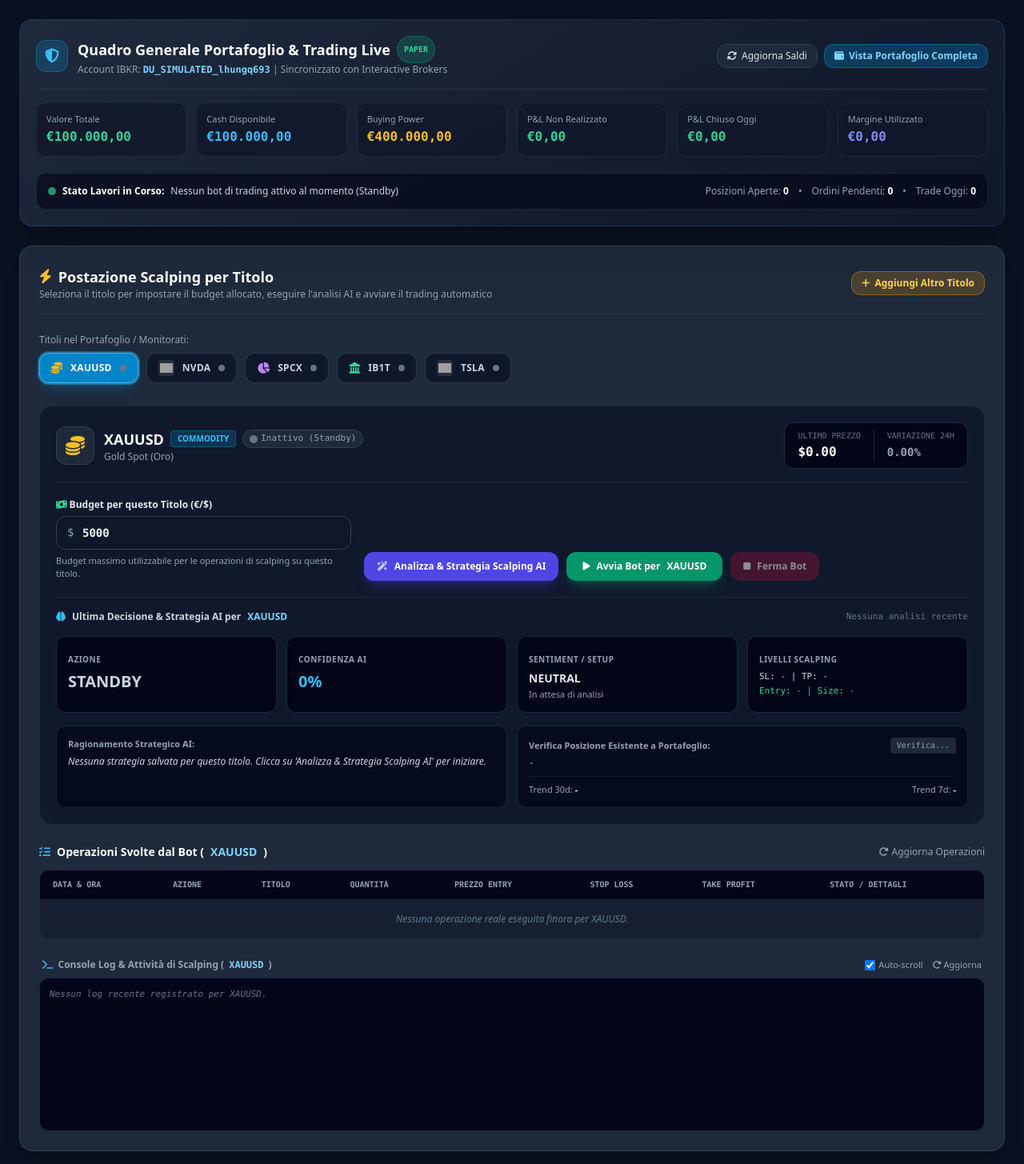
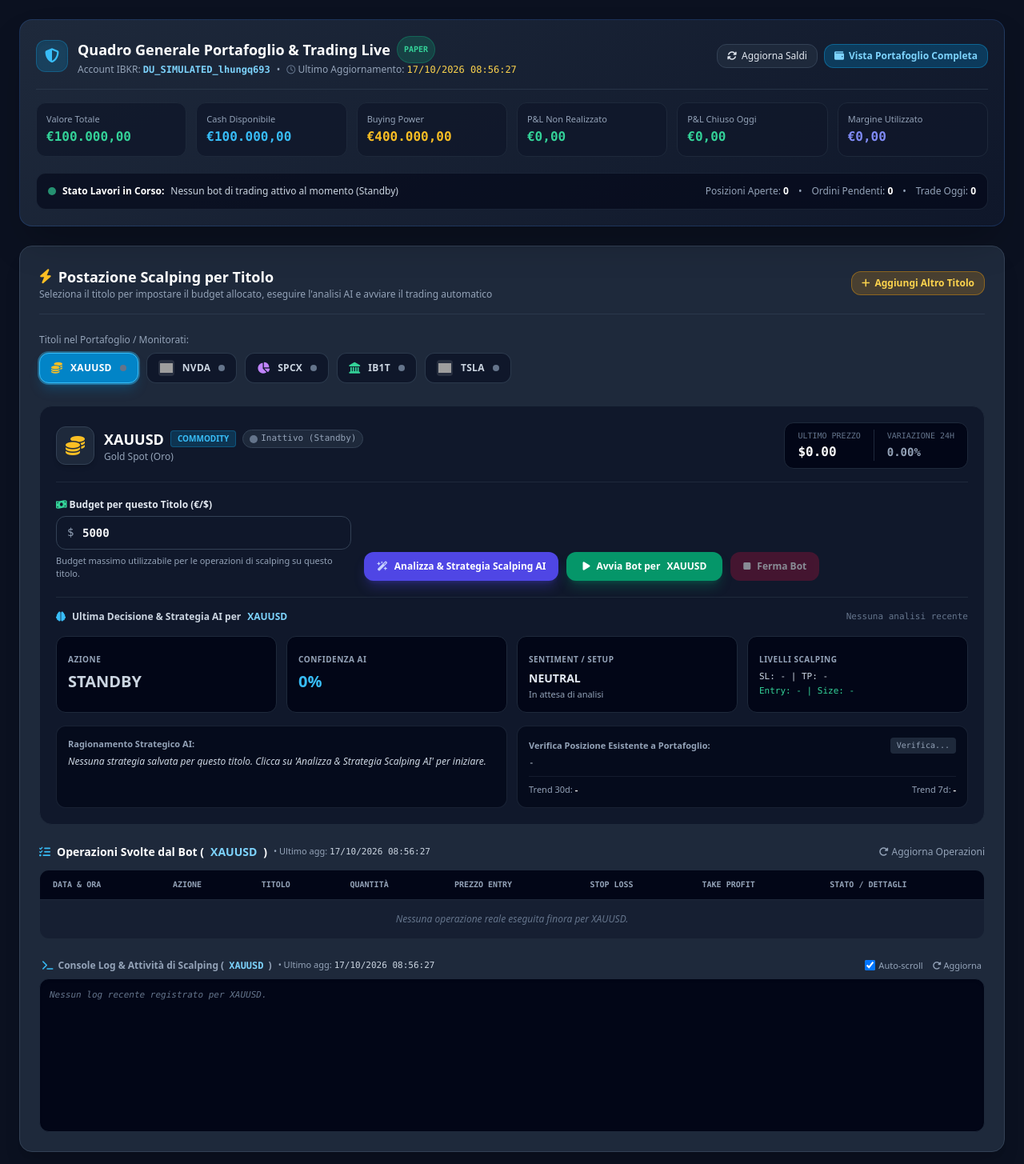
Before and after one commit to ciacky85/tradest, a FastAPI app: page / in a window 1280 px wide. Shown: the part 92-1547 px from the top of the page at 80% size. Run offline with FastAPI, Linux system fonts and the light colour scheme; data that the repository does not hold is empty; some libraries are stand-ins or nearby versions; grey boxes are pictures that could not be loaded.

Commit message:
feat(ui): add live last update timestamps and robust loading states across portfolio and operation frames

```diff
--- a/app/templates/index.html
+++ b/app/templates/index.html
@@ -131,12 +131,16 @@
                 Quadro Generale Portafoglio & Trading Live
                 <span id="overviewModeBadge" class="text-[10px] font-mono uppercase px-2 py-0.5 rounded-full bg-emerald-500/20 text-emerald-400 border border-emerald-500/30">PAPER</span>
               </h2>
-              <p class="text-xs text-slate-400">Account IBKR: <span id="overviewAccountId" class="font-mono text-sky-300 font-semibold">-</span> | Sincronizzato con Interactive Brokers</p>
+              <p class="text-xs text-slate-400 flex flex-wrap items-center gap-2">
+                <span>Account IBKR: <span id="overviewAccountId" class="font-mono text-sky-300 font-semibold">-</span></span>
+                <span>•</span>
+                <span class="text-slate-400"><i class="fa-regular fa-clock text-slate-500 text-[11px]"></i> Ultimo Aggiornamento: <span id="overviewLastSync" class="font-mono text-amber-300 font-medium">In attesa...</span></span>
+              </p>
             </div>
           </div>
 
           <div class="flex items-center gap-2">
-            <button onclick="loadPortfolioData()" class="px-3 py-1.5 rounded-xl bg-slate-800 hover:bg-slate-700 text-slate-200 text-xs font-medium transition flex items-center gap-1.5 border border-slate-700">
+            <button id="btnOverviewRefresh" onclick="loadPortfolioData()" class="px-3 py-1.5 rounded-xl bg-slate-800 hover:bg-slate-700 text-slate-200 text-xs font-medium transition flex items-center gap-1.5 border border-slate-700">
               <i class="fa-solid fa-arrows-rotate"></i> Aggiorna Saldi
             </button>
             <button onclick="switchMainScreen('portfolio')" class="px-3 py-1.5 rounded-xl bg-sky-600/30 hover:bg-sky-600/50 text-sky-300 text-xs font-semibold transition flex items-center gap-1.5 border border-sky-500/40">
@@ -338,10 +342,13 @@
         <!-- OPERAZIONI SVOLTE ED ESECUZIONI DEL TITOLO (FRAME RIASSUNTIVO ELEGANTE) -->
         <div class="space-y-3">
           <div class="flex items-center justify-between">
+            <div class="flex items-center gap-2">
               <h3 class="text-sm font-bold text-white flex items-center gap-2">
                 <i class="fa-solid fa-list-check text-sky-400"></i> Operazioni Svolte dal Bot (<span class="activeSymLabel text-sky-300">XAUUSD</span>)
               </h3>
-            <button onclick="fetchBotOperations()" class="text-xs text-slate-400 hover:text-white transition flex items-center gap-1">
+              <span class="text-[11px] text-slate-400 hidden sm:inline">• Ultimo agg: <span id="operationsLastSync" class="font-mono text-slate-300">-</span></span>
+            </div>
+            <button id="btnOperationsRefresh" onclick="fetchBotOperations()" class="text-xs text-slate-400 hover:text-white transition flex items-center gap-1">
               <i class="fa-solid fa-rotate-right"></i> Aggiorna Operazioni
             </button>
           </div>
@@ -372,15 +379,18 @@
         <!-- LOG CONSOLE DI MERCATO & MONITORAGGIO IN BACKGROUND -->
         <div class="space-y-2">
           <div class="flex items-center justify-between text-xs text-slate-400 px-1">
+            <div class="flex items-center gap-2">
               <span class="flex items-center gap-1.5 font-semibold">
                 <i class="fa-solid fa-terminal text-sky-400"></i> Console Log & Attività di Scalping (<span class="activeSymLabel text-sky-300 font-mono">XAUUSD</span>)
               </span>
+              <span class="text-[11px] text-slate-400 hidden sm:inline">• Ultimo agg: <span id="logsLastSync" class="font-mono text-slate-300">-</span></span>
+            </div>
             <div class="flex items-center gap-3">
               <label class="flex items-center gap-1 text-[11px] cursor-pointer">
                 <input type="checkbox" id="autoScrollLogs" checked class="rounded border-slate-700 bg-slate-800 text-sky-500" />
                 <span>Auto-scroll</span>
               </label>
-              <button onclick="fetchBotLogs()" class="hover:text-white transition text-[11px]">
+              <button id="btnLogsRefresh" onclick="fetchBotLogs()" class="hover:text-white transition text-[11px]">
                 <i class="fa-solid fa-rotate-right"></i> Aggiorna
               </button>
             </div>
@@ -405,10 +415,14 @@
             </div>
             <div>
               <h2 class="text-lg font-bold text-white">Portafoglio Interattivo Interactive Brokers</h2>
-              <p class="text-xs text-slate-400">Situazione dettagliata di liquidità, posizioni aperte, ordini pendenti ed esecuzioni storiche</p>
-            </div>
-          </div>
-          <button onclick="loadPortfolioData()" class="bg-blue-600 hover:bg-blue-500 text-white px-4 py-2 rounded-xl text-xs font-semibold transition flex items-center gap-1.5 shadow">
+              <p class="text-xs text-slate-400 flex flex-wrap items-center gap-2">
+                <span>Situazione dettagliata di liquidità, posizioni aperte, ordini pendenti ed esecuzioni storiche</span>
+                <span>•</span>
+                <span class="text-slate-300 font-medium"><i class="fa-regular fa-clock text-slate-400 text-[11px]"></i> Ultimo Aggiornamento: <span id="portfolioLastSync" class="font-mono text-emerald-400 font-bold">In attesa...</span></span>
+              </p>
+            </div>
+          </div>
+          <button id="btnPortfolioSync" onclick="loadPortfolioData()" class="bg-blue-600 hover:bg-blue-500 text-white px-4 py-2 rounded-xl text-xs font-semibold transition flex items-center gap-1.5 shadow">
             <i class="fa-solid fa-arrows-rotate"></i> Sincronizza Adesso
           </button>
         </div>
@@ -1270,11 +1284,18 @@
       document.getElementById('aiTrend7dVal').innerText = '-';
     }
 
+    function formatNowTimestamp() {
+      const now = new Date();
+      return now.toLocaleDateString('it-IT') + ' ' + now.toLocaleTimeString('it-IT', { hour12: false });
+    }
+
     // --- CARICAMENTO LOG VERBOSI & OPERAZIONI ---
     async function fetchBotLogs() {
       const sym = currentSelectedSymbol;
       const container = document.getElementById('botConsoleLogs');
       const autoScroll = document.getElementById('autoScrollLogs')?.checked;
+      const btn = document.getElementById('btnLogsRefresh');
+      if (btn) btn.classList.add('animate-pulse', 'text-sky-300');
 
       try {
         const res = await fetch(`/bot/logs?symbol=${sym}&limit=100`);
@@ -1296,15 +1317,22 @@
               container.scrollTop = container.scrollHeight;
             }
           }
+          const syncEl = document.getElementById('logsLastSync');
+          if (syncEl) syncEl.innerText = formatNowTimestamp();
         }
       } catch (e) {
         console.error('Errore recupero log bot', e);
+      } finally {
+        if (btn) btn.classList.remove('animate-pulse', 'text-sky-300');
       }
     }
 
     async function fetchBotOperations() {
       const sym = currentSelectedSymbol;
       const body = document.getElementById('botOperationsTableBody');
+      const btn = document.getElementById('btnOperationsRefresh');
+      if (btn) btn.classList.add('animate-pulse', 'text-sky-300');
+
       try {
         const res = await fetch(`/bot/operations?symbol=${sym}&limit=30`);
         if (res.ok) {
@@ -1329,14 +1357,29 @@
               `;
             }).join('');
           }
+          const syncEl = document.getElementById('operationsLastSync');
+          if (syncEl) syncEl.innerText = formatNowTimestamp();
         }
       } catch (e) {
         console.error('Errore recupero operazioni', e);
+      } finally {
+        if (btn) btn.classList.remove('animate-pulse', 'text-sky-300');
       }
     }
 
     // --- CARICAMENTO PORTAFOGLIO GLOBALE REALE (IBKR) ---
     async function loadPortfolioData() {
+      const syncBtn = document.getElementById('btnPortfolioSync');
+      const overBtn = document.getElementById('btnOverviewRefresh');
+      if (syncBtn) {
+        syncBtn.disabled = true;
+        syncBtn.innerHTML = `<i class="fa-solid fa-spinner fa-spin"></i> Sincronizzazione...`;
+      }
+      if (overBtn) {
+        overBtn.disabled = true;
+        overBtn.innerHTML = `<i class="fa-solid fa-spinner fa-spin"></i> Aggiornamento...`;
+      }
+
       try {
         const res = await fetch('/portfolio');
         if (res.ok) {
@@ -1380,27 +1423,39 @@
           const oMargin = document.getElementById('overviewMargin');
           if (oMargin) oMargin.innerText = fmt(margin);
 
-          document.getElementById('overviewOpenPositionsCount').innerText = positions.length;
-          document.getElementById('overviewOpenOrdersCount').innerText = orders.length;
-          document.getElementById('overviewDailyTradesCount').innerText = executions.length;
+          const oPosEl = document.getElementById('overviewOpenPositionsCount');
+          if (oPosEl) oPosEl.innerText = positions.length;
+          const oOrdEl = document.getElementById('overviewOpenOrdersCount');
+          if (oOrdEl) oOrdEl.innerText = orders.length;
+          const oExecEl = document.getElementById('overviewDailyTradesCount');
+          if (oExecEl) oExecEl.innerText = executions.length;
 
           // Aggiorna Schermata Portafoglio Dettagliata
-          document.getElementById('portfolioAccountId').innerText = accId;
-          document.getElementById('portfolioNetLiq').innerText = fmt(totalVal);
-          document.getElementById('portfolioCash').innerText = fmt(cashBal);
-          document.getElementById('portfolioBuyingPower').innerText = fmt(buyPow);
+          const pAcc = document.getElementById('portfolioAccountId');
+          if (pAcc) pAcc.innerText = accId;
+          const pNet = document.getElementById('portfolioNetLiq');
+          if (pNet) pNet.innerText = fmt(totalVal);
+          const pCash = document.getElementById('portfolioCash');
+          if (pCash) pCash.innerText = fmt(cashBal);
+          const pBuy = document.getElementById('portfolioBuyingPower');
+          if (pBuy) pBuy.innerText = fmt(buyPow);
           const pUnPnL = document.getElementById('portfolioUnPnL');
           if (pUnPnL) {
             pUnPnL.innerText = fmt(unPnL);
             pUnPnL.className = `font-mono font-bold text-sm ${unPnL >= 0 ? 'text-emerald-400' : 'text-rose-400'}`;
           }
-          document.getElementById('portfolioMargin').innerText = fmt(margin);
-          document.getElementById('portfolioPositionsCount').innerText = positions.length;
-          document.getElementById('portfolioOrdersCount').innerText = orders.length;
-          document.getElementById('portfolioExecsCount').innerText = executions.length;
+          const pMarg = document.getElementById('portfolioMargin');
+          if (pMarg) pMarg.innerText = fmt(margin);
+          const pPosCount = document.getElementById('portfolioPositionsCount');
+          if (pPosCount) pPosCount.innerText = positions.length;
+          const pOrdCount = document.getElementById('portfolioOrdersCount');
+          if (pOrdCount) pOrdCount.innerText = orders.length;
+          const pExecCount = document.getElementById('portfolioExecsCount');
+          if (pExecCount) pExecCount.innerText = executions.length;
 
           // Render Posizioni Aperte
           const posBody = document.getElementById('portfolioPositionsTableBody');
+          if (posBody) {
             if (positions.length === 0) {
               posBody.innerHTML = `<tr><td colspan="8" class="px-4 py-5 text-center text-slate-500 italic">Nessuna posizione aperta nel conto IBKR.</td></tr>`;
             } else {
@@ -1422,9 +1477,11 @@
                 `;
               }).join('');
             }
+          }
 
           // Render Ordini
           const ordBody = document.getElementById('portfolioOrdersTableBody');
+          if (ordBody) {
             if (orders.length === 0) {
               ordBody.innerHTML = `<tr><td colspan="5" class="px-3 py-4 text-center text-slate-500 italic">Nessun ordine pendente.</td></tr>`;
             } else {
@@ -1438,9 +1495,11 @@
                 </tr>
               `).join('');
             }
+          }
 
           // Render Esecuzioni
           const execBody = document.getElementById('portfolioExecsTableBody');
+          if (execBody) {
             if (executions.length === 0) {
               execBody.innerHTML = `<tr><td colspan="5" class="px-3 py-4 text-center text-slate-500 italic">Nessuna esecuzione recente.</td></tr>`;
             } else {
@@ -1455,8 +1514,27 @@
               `).join('');
             }
           }
+
+          // Segna timestamp dell'ultimo aggiornamento nei frame
+          const nowFormatted = formatNowTimestamp();
+          const overSyncEl = document.getElementById('overviewLastSync');
+          if (overSyncEl) overSyncEl.innerText = nowFormatted;
+          const portSyncEl = document.getElementById('portfolioLastSync');
+          if (portSyncEl) portSyncEl.innerText = nowFormatted;
+        } else {
+          console.warn('Risposta non OK da /portfolio', res.status);
+        }
       } catch (e) {
         console.error('Errore caricamento portfolio IBKR', e);
+      } finally {
+        if (syncBtn) {
+          syncBtn.disabled = false;
+          syncBtn.innerHTML = `<i class="fa-solid fa-arrows-rotate"></i> Sincronizza Adesso`;
+        }
+        if (overBtn) {
+          overBtn.disabled = false;
+          overBtn.innerHTML = `<i class="fa-solid fa-arrows-rotate"></i> Aggiorna Saldi`;
+        }
       }
     }
 
```
Also changed, not shown: memory-bank/activeContext.md (+1 -1 lines), memory-bank/progress.md (+1 -1 lines). Lines whose indentation alone changed are shown as unchanged.
